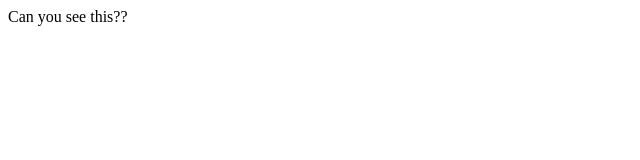
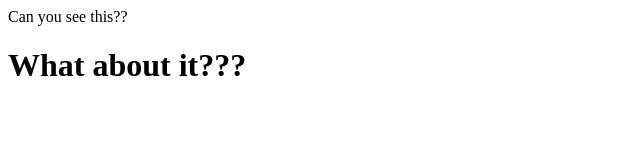
Before and after one commit to rafacanoaudio/my-communication-log-studio, a plain HTML site: page someOtherIndex.html in a window 1280 px wide. Shown: the whole page, without its empty margins (0-640 px from the left). Drawn offline with Linux system fonts and the light colour scheme.

Commit message:
Update someOtherIndex.html
Responded in github

```diff
--- a/someOtherIndex.html
+++ b/someOtherIndex.html
@@ -1,5 +1,6 @@
 <html>
 	<body>
 		<p>Can you see this??</p>
+		<h1>What about it???</h1>
 	</body>
 </html>
```
